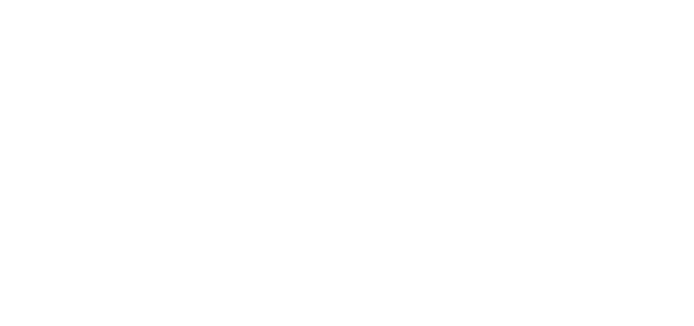
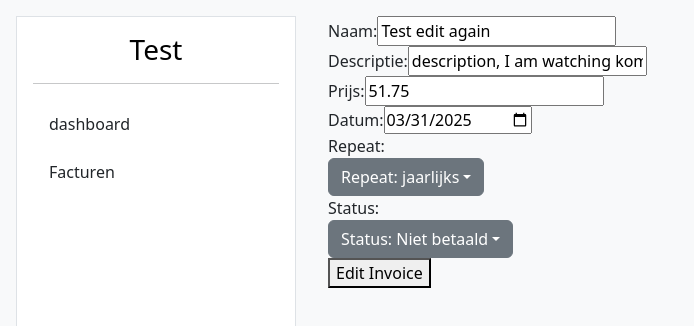
Before and after one commit to BsgMax00/parent_website, a React (Create React App) app: page /facturen/aanmaken/1 in a window 1280 px wide. Before the commit this address had no page. Shown: the top 326 px of the page, without its empty margins (0-694 px from the left). Built offline with nearby package versions, Linux system fonts and the light colour scheme; data requests are answered from the project's data file.

Commit message:
edit works

```diff
--- a/src/App.js
+++ b/src/App.js
@@ -12,6 +12,7 @@
         <Route path="/" element={<Layout/>}>
           <Route index element={<Dashboard/>}/>
           <Route path="/facturen" element={<InvoiceManagment/>}/>
+          <Route path="/facturen/aanmaken/:InvoiceId" element={<InvoiceCreate/>}/>
           <Route path="/facturen/aanmaken" element={<InvoiceCreate/>}/>
         </Route>
       </Routes>
--- a/src/Components/Invoice/InvoiceCreateBody.js
+++ b/src/Components/Invoice/InvoiceCreateBody.js
@@ -1,23 +1,42 @@
-import { useContext, useState } from "react";
+import { useEffect,useContext, useState } from "react";
 import { InvoiceContext } from "../../Contexts/InvoiceContext";
 
 import Invoice from "../../Classes/Invoice";
 import DropdownList from "../dropdown/DropdownList";
 import DropdownItem from "../dropdown/DropdownItem";
+import { useNavigate } from "react-router-dom";
 
-const InvoiceCreateBody = () => {
-    const { postInvoiceData, getLastInvoiceIndex } = useContext(InvoiceContext);
+const InvoiceCreateBody = ({ invoice = null }) => {
+    const { isEditing, postInvoiceData, putInvoiceData, getLastInvoiceIndex } = useContext(InvoiceContext);
     const [ invoiceName, setInvoiceName ] = useState("");
     const [ invoiceDescription, setInvoiceDescription ] = useState(null)
     const [ invoicePrice, setInvoicePrice ] = useState("");
     const [ invoiceDate, setInvoiceDate ] = useState(new Date().toISOString().split("T")[0]);
     const [ invoiceRepeat, setInvoiceRepeat ] = useState("Niet");
     const [ invoiceStatus, setInvoiceStatus ] = useState("Niet betaald");
+    const navigate = useNavigate();
 
     const CreateInvoice = () => {
         const data = new Invoice(String(getLastInvoiceIndex() + 1), Number(getLastInvoiceIndex()) + 1, invoiceName, invoiceDescription, Number(invoicePrice), invoiceDate, null, invoiceRepeat, invoiceStatus, null);
         postInvoiceData(data);
     }
+
+    const EditInvoice = () => {
+        const data = new Invoice(invoice.id, invoice.InvoiceId, invoiceName, invoiceDescription, Number(invoicePrice), invoiceDate, invoice.InvoiceNextDate, invoiceRepeat, invoiceStatus, invoice.NextInvoice);
+        putInvoiceData(data);
+    }
+
+    useEffect(() => {
+        if (isEditing){
+            setInvoiceName(invoice.InvoiceName);
+            setInvoiceDescription(invoice.InvoiceDescription);
+            setInvoicePrice(invoice.InvoicePrice);
+            setInvoiceDate(invoice.InvoiceDate);
+            setInvoiceRepeat(invoice.InvoiceRepeat);
+            setInvoiceStatus(invoice.InvoiceStatus)
+        }
+        // eslint-disable-next-line
+    }, [invoice])
 
     return (
         <>
@@ -58,7 +77,11 @@
                         <DropdownItem event={() => setInvoiceStatus("Geld terug")} value={"Geld terug"}/>
                     </DropdownList>
                 </div>
-                <button onClick={CreateInvoice}>Maak Invoice</button>
+                {isEditing === true ? (
+                    <button onClick={() => {EditInvoice(); navigate("/facturen")}}>Edit Invoice</button>
+                ) : (
+                    <button onClick={() => {CreateInvoice(); navigate("/facturen")}}>Maak Invoice</button>
+                )}
             </div>
         </>
     );
--- a/src/Contexts/InvoiceContext.js
+++ b/src/Contexts/InvoiceContext.js
@@ -1,4 +1,4 @@
-import { serviceGetInvoiceData, servicePostInvoiceData, serviceDeleteInvoiceData } from "../Services/InvoiceService";
+import { serviceGetInvoiceData, servicePostInvoiceData, serviceDeleteInvoiceData, servicePutInvoiceData } from "../Services/InvoiceService";
 import { createContext, useEffect, useState } from "react";
 
 export const InvoiceContext = createContext();
@@ -6,6 +6,7 @@
 export const InvoiceProvider = ({ children }) => {
     const [ invoiceData, setInvoiceData ] = useState([]);
     const [ arrayIndex, setArrayIndex ] = useState(0);
+    const [ isEditing, setIsEditing ] = useState(false);
 
     const getLastInvoiceIndex = () => {
         const length = invoiceData.length;
@@ -21,13 +22,19 @@
         setInvoiceData(InvoiceData);
     }
 
+    const deleteInvoiceData = async ( invoiceId ) => {
+        await serviceDeleteInvoiceData(invoiceId);
+        await getInvoiceData();
+    }
+
     const postInvoiceData = async ( newInvoice ) => {
         await servicePostInvoiceData(newInvoice);
         await getInvoiceData();
     }
 
-    const deleteInvoiceData = async ( invoiceId ) => {
-        await serviceDeleteInvoiceData(invoiceId);
+    const putInvoiceData = async ( editedInvoice ) => {
+        console.log(editedInvoice)
+        await servicePutInvoiceData(editedInvoice);
         await getInvoiceData();
     }
 
@@ -37,7 +44,7 @@
     }, [])
 
     return (
-        <InvoiceContext.Provider value={{ invoiceData, setInvoiceData, arrayIndex, setArrayIndex, postInvoiceData, deleteInvoiceData, getLastInvoiceIndex }}>
+        <InvoiceContext.Provider value={{ invoiceData, setInvoiceData, arrayIndex, setArrayIndex, isEditing, setIsEditing, postInvoiceData, deleteInvoiceData, putInvoiceData, getLastInvoiceIndex }}>
             {children}
         </InvoiceContext.Provider>
     )
--- a/src/Pages/InvoiceCreate.js
+++ b/src/Pages/InvoiceCreate.js
@@ -1,9 +1,29 @@
+import { useEffect, useContext, useState } from "react";
+import { useParams } from "react-router-dom";
+import { InvoiceContext } from "../Contexts/InvoiceContext"
+
 import InvoiceCreateBody from "../Components/Invoice/InvoiceCreateBody";
 
 const InvoiceCreate = () => {
+    const { invoiceData, setIsEditing } = useContext(InvoiceContext);
+    const [ toEditInvoice, setToEditInvoice ] = useState(null);
+    const { InvoiceId } = useParams();
+
+    useEffect(() => {
+        const invoice = invoiceData.find(invoice => invoice.InvoiceId === Number(InvoiceId))
+        if (invoice){
+            setIsEditing(true);
+            setToEditInvoice(invoice)
+        }
+        else{
+            setIsEditing(false);
+        }
+        // eslint-disable-next-line
+    }, [invoiceData]);
+
     return (
         <>
-            <InvoiceCreateBody/>
+            <InvoiceCreateBody invoice={toEditInvoice}/>
         </>
     );
 };
--- a/src/Services/InvoiceService.js
+++ b/src/Services/InvoiceService.js
@@ -14,13 +14,18 @@
     return convertedInvoiceData;
 }
 
+export const serviceDeleteInvoiceData = async ( invoiceID ) => {
+    await serviceFetch("DELETE", `${baseUrl}/Invoice/${invoiceID}`);
+}
+
 export const servicePostInvoiceData = async ( invoice ) => {
     const body = JSON.stringify(invoice);
     await serviceFetch("POST", `${baseUrl}/Invoice`, body);
 }
 
-export const serviceDeleteInvoiceData = async ( invoiceID ) => {
-    await serviceFetch("DELETE", `${baseUrl}/Invoice/${invoiceID}`);
+export const servicePutInvoiceData = async (invoice) => {
+    const body = JSON.stringify(invoice);
+    await serviceFetch("PUT", `${baseUrl}/Invoice/${invoice.id}`, body)
 }
 
 const FormatDate = ( invoiceDate ) => {
--- a/src/data/db.json
+++ b/src/data/db.json
@@ -3,7 +3,7 @@
     {
       "id": "1",
       "InvoiceId": 1,
-      "InvoiceName": "Test 2",
+      "InvoiceName": "Test edit again",
       "InvoiceDescription": "description, I am watching komi-san (the show XD)right now",
       "InvoicePrice": 51.75,
       "InvoiceDate": "2025-03-31",
@@ -47,6 +47,18 @@
       "InvoiceRepeat": "Niet",
       "InvoiceStatus": "Niet betaald",
       "NextInvoice": null
+    },
+    {
+      "id": "5",
+      "InvoiceId": 5,
+      "InvoiceName": "test aanmaken",
+      "InvoiceDescription": "mdfqs",
+      "InvoicePrice": 45,
+      "InvoiceDate": "2025-04-10",
+      "InvoiceNextDate": null,
+      "InvoiceRepeat": "Niet",
+      "InvoiceStatus": "Niet betaald",
+      "NextInvoice": null
     }
   ]
 }
```
